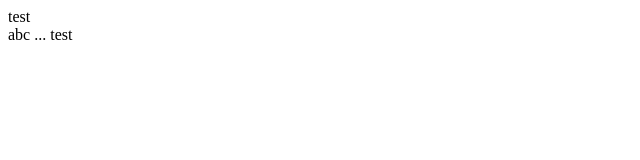
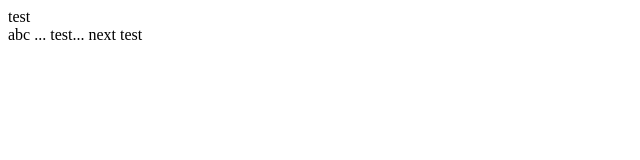
Before and after one commit to robertowit/demo-repo, a plain HTML site: page index.html in a window 1280 px wide. Shown: the full height of the page, 0-640 px from the left. Drawn offline with Linux system fonts and the light colour scheme.

Commit message:
test commmit for conflict

```diff
--- a/index.html
+++ b/index.html
@@ -1,2 +1,2 @@
 <header> test </header>
-<bod> abc ... test </bod>
+<bod> abc ... test... next test </bod>
```
